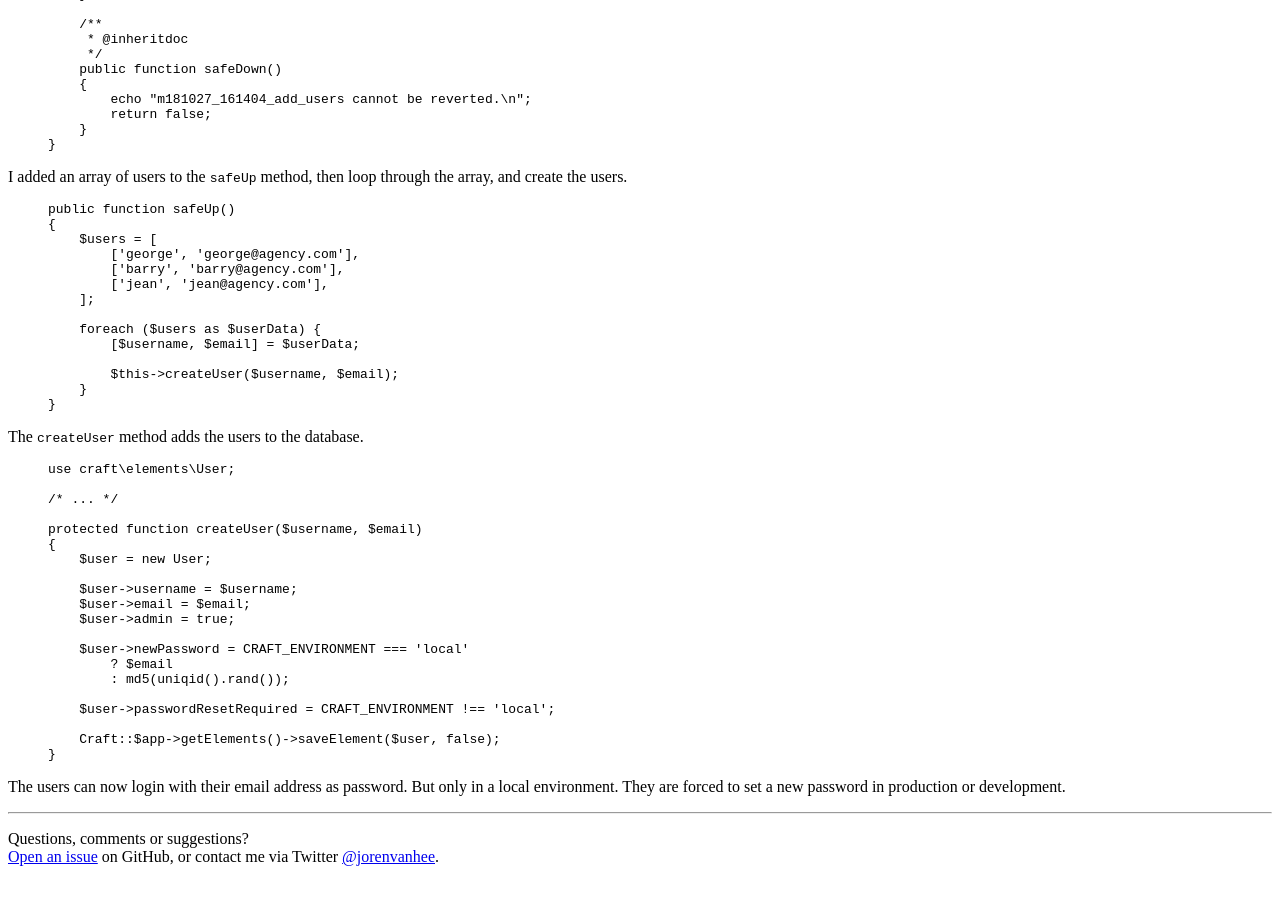
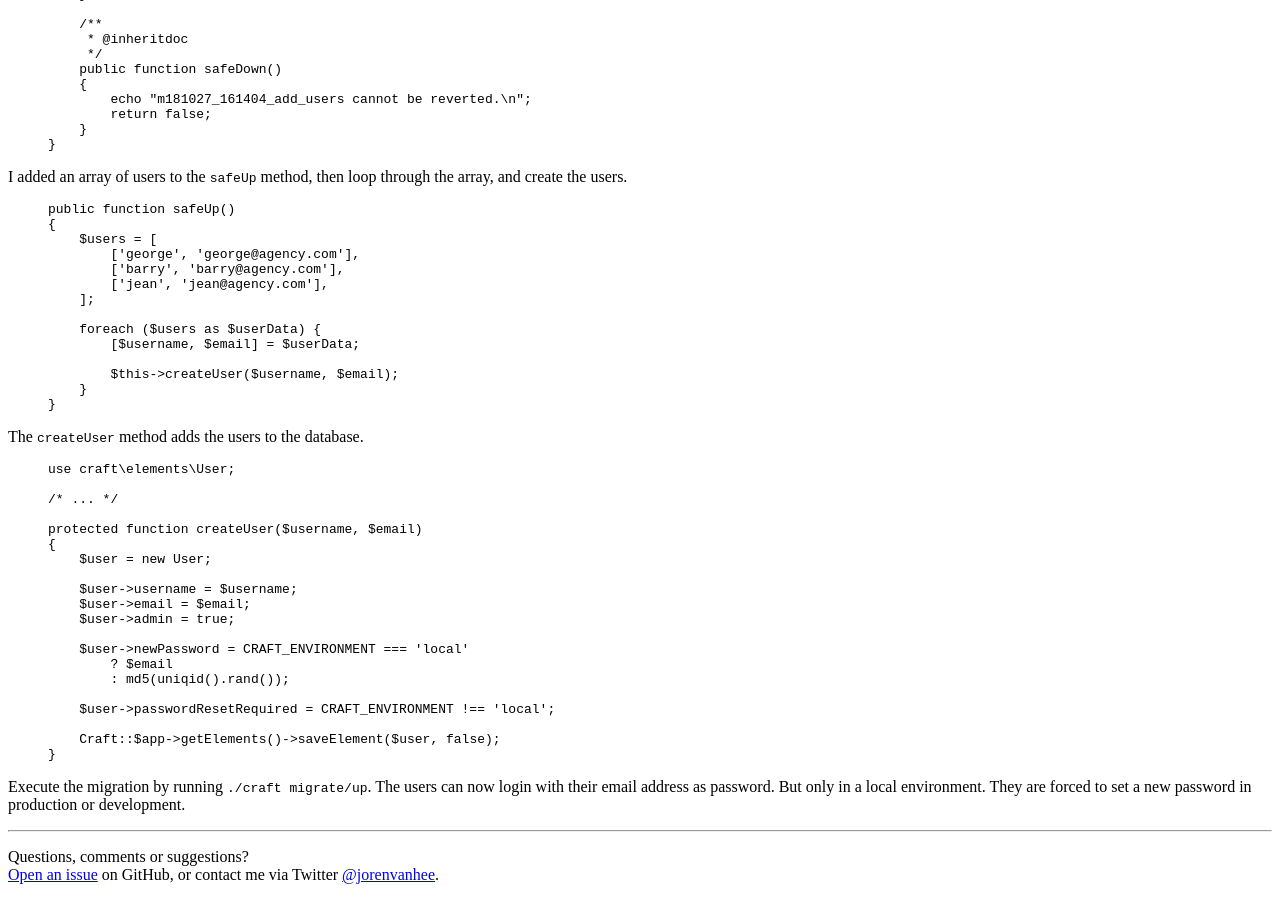
Before and after one commit to jorenvanhee/jorenvanhee.github.io, a Jekyll site: the page built from _posts/2018-10-28-add-users-to-craft-with-content-migrations.md, in a window 1280 px wide and 900 px high, scrolled down 592 px. Built offline with Jekyll 4.4.1, drawn with Linux system fonts in a browser that asks for light colours.

Commit message:
Update post

```diff
--- a/_posts/2018-10-28-add-users-to-craft-with-content-migrations.md
+++ b/_posts/2018-10-28-add-users-to-craft-with-content-migrations.md
@@ -91,4 +91,4 @@ protected function createUser($username, $email)
 }
 {% endhighlight %}
 
-The users can now login with their email address as password. But only in a local environment. They are forced to set a new password in production or development.
+Execute the migration by running `./craft migrate/up`. The users can now login with their email address as password. But only in a local environment. They are forced to set a new password in production or development.
```
